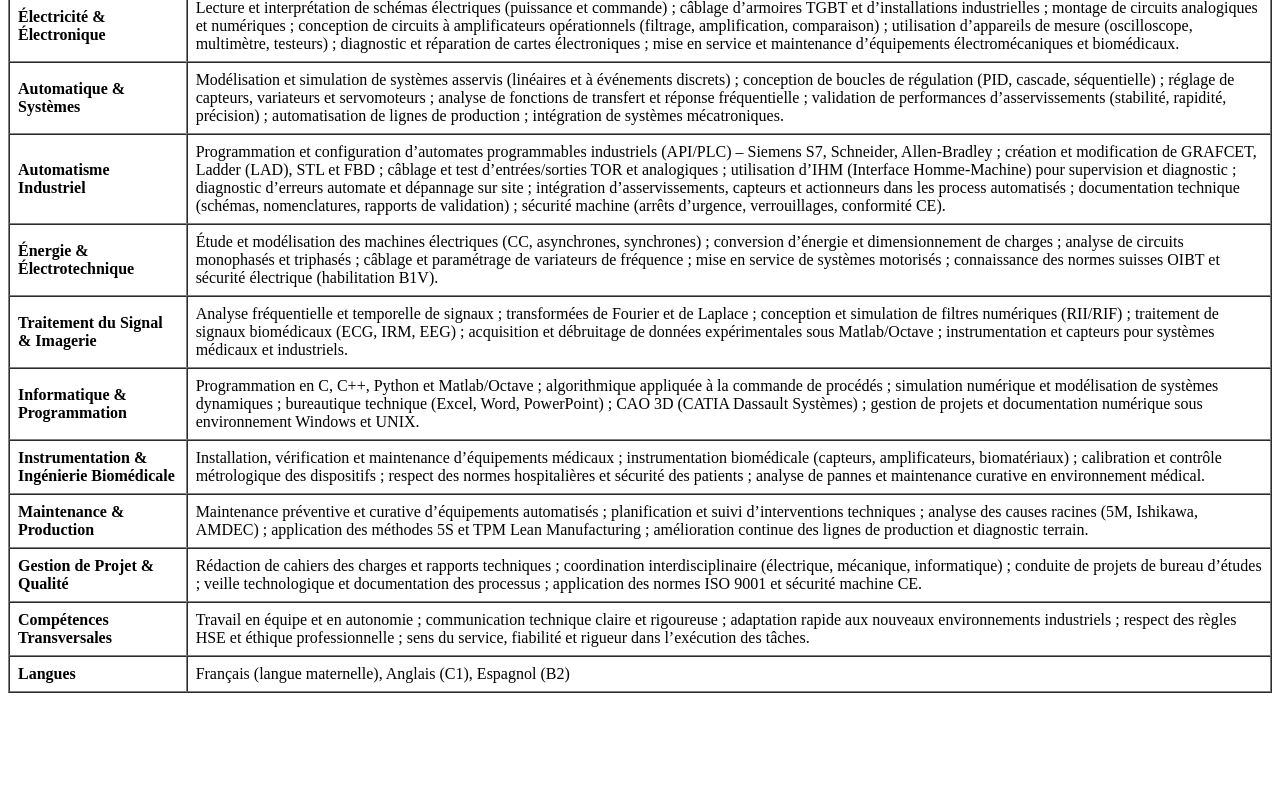
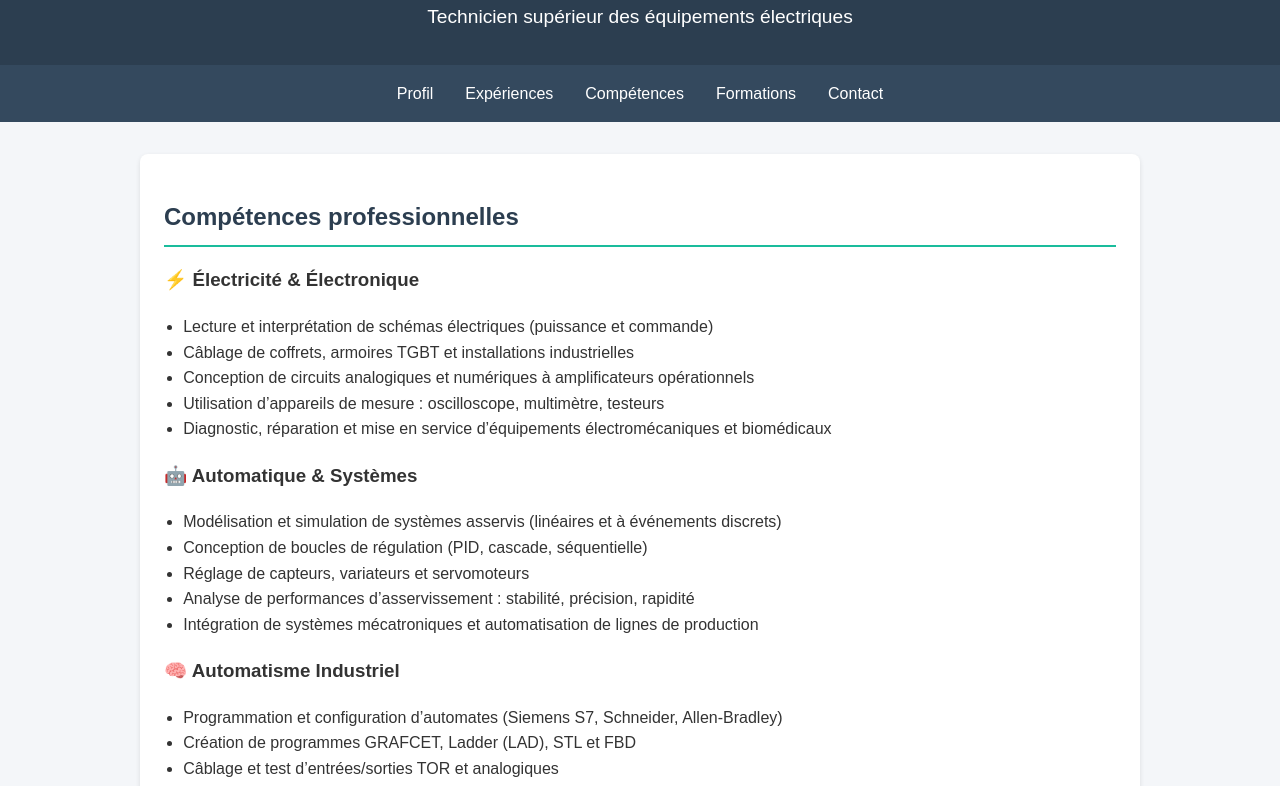
Before and after one commit to WallisChebbi/wallischebbi.github.io, a plain HTML site: page competences.html in a window 1280 px wide. Shown: the part 102-888 px from the top of the page. Before the commit the page ends 803 px from the top, so only its background shows below. Drawn offline with Linux system fonts and the light colour scheme.

Commit message:
Update competences.html

```diff
--- a/competences.html
+++ b/competences.html
@@ -1,132 +1,129 @@
-<main>
-  <section>
-    <h2>Compétences</h2>
+<!DOCTYPE html>
+<html lang="fr">
+<head>
+  <meta charset="UTF-8">
+  <meta name="viewport" content="width=device-width, initial-scale=1.0">
+  <title>Compétences - Chebbi Wallis</title>
+  <link rel="stylesheet" href="style.css">
+</head>
+<body>
+  <header>
+    <h1>Chebbi Wallis</h1>
+    <p>Technicien supérieur des équipements électriques</p>
+  </header>
 
-    <table border="1" cellpadding="8" cellspacing="0">
-      <thead>
-        <tr>
-          <th>Domaine</th>
-          <th>Compétences détaillées</th>
-        </tr>
-      </thead>
-      <tbody>
-        <tr>
-          <td><strong>Électricité & Électronique</strong></td>
-          <td>
-            Lecture et interprétation de schémas électriques (puissance et commande) ;
-            câblage d’armoires TGBT et d’installations industrielles ;
-            montage de circuits analogiques et numériques ;
-            conception de circuits à amplificateurs opérationnels (filtrage, amplification, comparaison) ;
-            utilisation d’appareils de mesure (oscilloscope, multimètre, testeurs) ;
-            diagnostic et réparation de cartes électroniques ;
-            mise en service et maintenance d’équipements électromécaniques et biomédicaux.
-          </td>
-        </tr>
-        <tr>
-          <td><strong>Automatique & Systèmes</strong></td>
-          <td>
-            Modélisation et simulation de systèmes asservis (linéaires et à événements discrets) ;
-            conception de boucles de régulation (PID, cascade, séquentielle) ;
-            réglage de capteurs, variateurs et servomoteurs ;
-            analyse de fonctions de transfert et réponse fréquentielle ;
-            validation de performances d’asservissements (stabilité, rapidité, précision) ;
-            automatisation de lignes de production ;
-            intégration de systèmes mécatroniques.
-          </td>
-        </tr>
-        <tr>
-          <td><strong>Automatisme Industriel</strong></td>
-          <td>
-            Programmation et configuration d’automates programmables industriels (API/PLC) – Siemens S7, Schneider, Allen-Bradley ;
-            création et modification de GRAFCET, Ladder (LAD), STL et FBD ;
-            câblage et test d’entrées/sorties TOR et analogiques ;
-            utilisation d’IHM (Interface Homme-Machine) pour supervision et diagnostic ;
-            diagnostic d’erreurs automate et dépannage sur site ;
-            intégration d’asservissements, capteurs et actionneurs dans les process automatisés ;
-            documentation technique (schémas, nomenclatures, rapports de validation) ;
-            sécurité machine (arrêts d’urgence, verrouillages, conformité CE).
-          </td>
-        </tr>
-        <tr>
-          <td><strong>Énergie & Électrotechnique</strong></td>
-          <td>
-            Étude et modélisation des machines électriques (CC, asynchrones, synchrones) ;
-            conversion d’énergie et dimensionnement de charges ;
-            analyse de circuits monophasés et triphasés ;
-            câblage et paramétrage de variateurs de fréquence ;
-            mise en service de systèmes motorisés ;
-            connaissance des normes suisses OIBT et sécurité électrique (habilitation B1V).
-          </td>
-        </tr>
-        <tr>
-          <td><strong>Traitement du Signal & Imagerie</strong></td>
-          <td>
-            Analyse fréquentielle et temporelle de signaux ;
-            transformées de Fourier et de Laplace ;
-            conception et simulation de filtres numériques (RII/RIF) ;
-            traitement de signaux biomédicaux (ECG, IRM, EEG) ;
-            acquisition et débruitage de données expérimentales sous Matlab/Octave ;
-            instrumentation et capteurs pour systèmes médicaux et industriels.
-          </td>
-        </tr>
-        <tr>
-          <td><strong>Informatique & Programmation</strong></td>
-          <td>
-            Programmation en C, C++, Python et Matlab/Octave ;
-            algorithmique appliquée à la commande de procédés ;
-            simulation numérique et modélisation de systèmes dynamiques ;
-            bureautique technique (Excel, Word, PowerPoint) ;
-            CAO 3D (CATIA Dassault Systèmes) ;
-            gestion de projets et documentation numérique sous environnement Windows et UNIX.
-          </td>
-        </tr>
-        <tr>
-          <td><strong>Instrumentation & Ingénierie Biomédicale</strong></td>
-          <td>
-            Installation, vérification et maintenance d’équipements médicaux ;
-            instrumentation biomédicale (capteurs, amplificateurs, biomatériaux) ;
-            calibration et contrôle métrologique des dispositifs ;
-            respect des normes hospitalières et sécurité des patients ;
-            analyse de pannes et maintenance curative en environnement médical.
-          </td>
-        </tr>
-        <tr>
-          <td><strong>Maintenance & Production</strong></td>
-          <td>
-            Maintenance préventive et curative d’équipements automatisés ;
-            planification et suivi d’interventions techniques ;
-            analyse des causes racines (5M, Ishikawa, AMDEC) ;
-            application des méthodes 5S et TPM Lean Manufacturing ;
-            amélioration continue des lignes de production et diagnostic terrain.
-          </td>
-        </tr>
-        <tr>
-          <td><strong>Gestion de Projet & Qualité</strong></td>
-          <td>
-            Rédaction de cahiers des charges et rapports techniques ;
-            coordination interdisciplinaire (électrique, mécanique, informatique) ;
-            conduite de projets de bureau d’études ;
-            veille technologique et documentation des processus ;
-            application des normes ISO 9001 et sécurité machine CE.
-          </td>
-        </tr>
-        <tr>
-          <td><strong>Compétences Transversales</strong></td>
-          <td>
-            Travail en équipe et en autonomie ;
-            communication technique claire et rigoureuse ;
-            adaptation rapide aux nouveaux environnements industriels ;
-            respect des règles HSE et éthique professionnelle ;
-            sens du service, fiabilité et rigueur dans l’exécution des tâches.
-          </td>
-        </tr>
-        <tr>
-          <td><strong>Langues</strong></td>
-          <td>
-            Français (langue maternelle), Anglais (C1), Espagnol (B2)
-          </td>
-        </tr>
-      </tbody>
-    </table>
-  </section>
-</main>
+  <nav>
+    <ul>
+      <li><a href="profil.html">Profil</a></li>
+      <li><a href="experiences.html">Expériences</a></li>
+      <li><a href="competences.html" class="active">Compétences</a></li>
+      <li><a href="formations.html">Formations</a></li>
+      <li><a href="contact.html">Contact</a></li>
+    </ul>
+  </nav>
+
+  <main>
+    <section>
+      <h2>Compétences professionnelles</h2>
+
+      <h3>⚡ Électricité & Électronique</h3>
+      <ul>
+        <li>Lecture et interprétation de schémas électriques (puissance et commande)</li>
+        <li>Câblage de coffrets, armoires TGBT et installations industrielles</li>
+        <li>Conception de circuits analogiques et numériques à amplificateurs opérationnels</li>
+        <li>Utilisation d’appareils de mesure : oscilloscope, multimètre, testeurs</li>
+        <li>Diagnostic, réparation et mise en service d’équipements électromécaniques et biomédicaux</li>
+      </ul>
+
+      <h3>🤖 Automatique & Systèmes</h3>
+      <ul>
+        <li>Modélisation et simulation de systèmes asservis (linéaires et à événements discrets)</li>
+        <li>Conception de boucles de régulation (PID, cascade, séquentielle)</li>
+        <li>Réglage de capteurs, variateurs et servomoteurs</li>
+        <li>Analyse de performances d’asservissement : stabilité, précision, rapidité</li>
+        <li>Intégration de systèmes mécatroniques et automatisation de lignes de production</li>
+      </ul>
+
+      <h3>🧠 Automatisme Industriel</h3>
+      <ul>
+        <li>Programmation et configuration d’automates (Siemens S7, Schneider, Allen-Bradley)</li>
+        <li>Création de programmes GRAFCET, Ladder (LAD), STL et FBD</li>
+        <li>Câblage et test d’entrées/sorties TOR et analogiques</li>
+        <li>Supervision via IHM (Interfaces Homme-Machine)</li>
+        <li>Diagnostic d’erreurs automate et dépannage sur site</li>
+        <li>Intégration de capteurs/actionneurs et documentation technique</li>
+        <li>Respect des normes de sécurité machine et conformité CE</li>
+      </ul>
+
+      <h3>🔌 Énergie & Électrotechnique</h3>
+      <ul>
+        <li>Étude et modélisation des machines électriques (CC, asynchrone, synchrone)</li>
+        <li>Conversion d’énergie et dimensionnement de charges</li>
+        <li>Câblage et paramétrage de variateurs de fréquence</li>
+        <li>Analyse de circuits monophasés et triphasés</li>
+        <li>Application des normes suisses OIBT et habilitation B1V</li>
+      </ul>
+
+      <h3>📈 Traitement du Signal & Imagerie</h3>
+      <ul>
+        <li>Analyse temporelle et fréquentielle de signaux (Fourier, Laplace)</li>
+        <li>Conception et simulation de filtres numériques (RII, RIF)</li>
+        <li>Traitement de signaux biomédicaux (ECG, EEG, IRM)</li>
+        <li>Acquisition et débruitage de données expérimentales sous Matlab/Octave</li>
+      </ul>
+
+      <h3>💻 Informatique & Programmation</h3>
+      <ul>
+        <li>Programmation en C, C++, Python et Matlab/Octave</li>
+        <li>Simulation numérique, algorithmique et modélisation de systèmes dynamiques</li>
+        <li>CAO 3D (CATIA Dassault Systèmes), bureautique technique (Excel, Word, PowerPoint)</li>
+        <li>Gestion de projets et documentation sous environnement Windows et UNIX</li>
+      </ul>
+
+      <h3>🧪 Instrumentation & Ingénierie Biomédicale</h3>
+      <ul>
+        <li>Installation, vérification et maintenance d’équipements médicaux</li>
+        <li>Instrumentation biomédicale : capteurs, amplificateurs, biomatériaux</li>
+        <li>Calibration et contrôle métrologique des dispositifs</li>
+        <li>Respect des normes hospitalières et sécurité patient</li>
+      </ul>
+
+      <h3>🛠️ Maintenance & Production</h3>
+      <ul>
+        <li>Maintenance préventive et curative d’équipements automatisés</li>
+        <li>Planification et suivi des interventions techniques</li>
+        <li>Analyse des causes racines (5M, Ishikawa, AMDEC)</li>
+        <li>Application des méthodes 5S et TPM Lean Manufacturing</li>
+        <li>Amélioration continue des lignes de production</li>
+      </ul>
+
+      <h3>📋 Gestion de Projet & Qualité</h3>
+      <ul>
+        <li>Rédaction de cahiers des charges et rapports techniques</li>
+        <li>Coordination interdisciplinaire (électrique, mécanique, informatique)</li>
+        <li>Conduite de projets de bureau d’études</li>
+        <li>Application des normes ISO 9001 et sécurité machine CE</li>
+      </ul>
+
+      <h3>💬 Compétences Transversales</h3>
+      <ul>
+        <li>Travail en équipe et en autonomie</li>
+        <li>Communication claire et rigoureuse (français, anglais technique)</li>
+        <li>Adaptation rapide aux environnements industriels et médicaux</li>
+        <li>Respect des règles HSE et éthique professionnelle</li>
+      </ul>
+
+      <h3>🌍 Langues</h3>
+      <ul>
+        <li>Français (langue maternelle)</li>
+        <li>Anglais (C1 professionnel)</li>
+        <li>Espagnol (B2 courant)</li>
+      </ul>
+    </section>
+  </main>
+
+  <footer>
+    <p>© 2025 Chebbi Wallis</p>
+  </footer>
+</body>
+</html>
```
